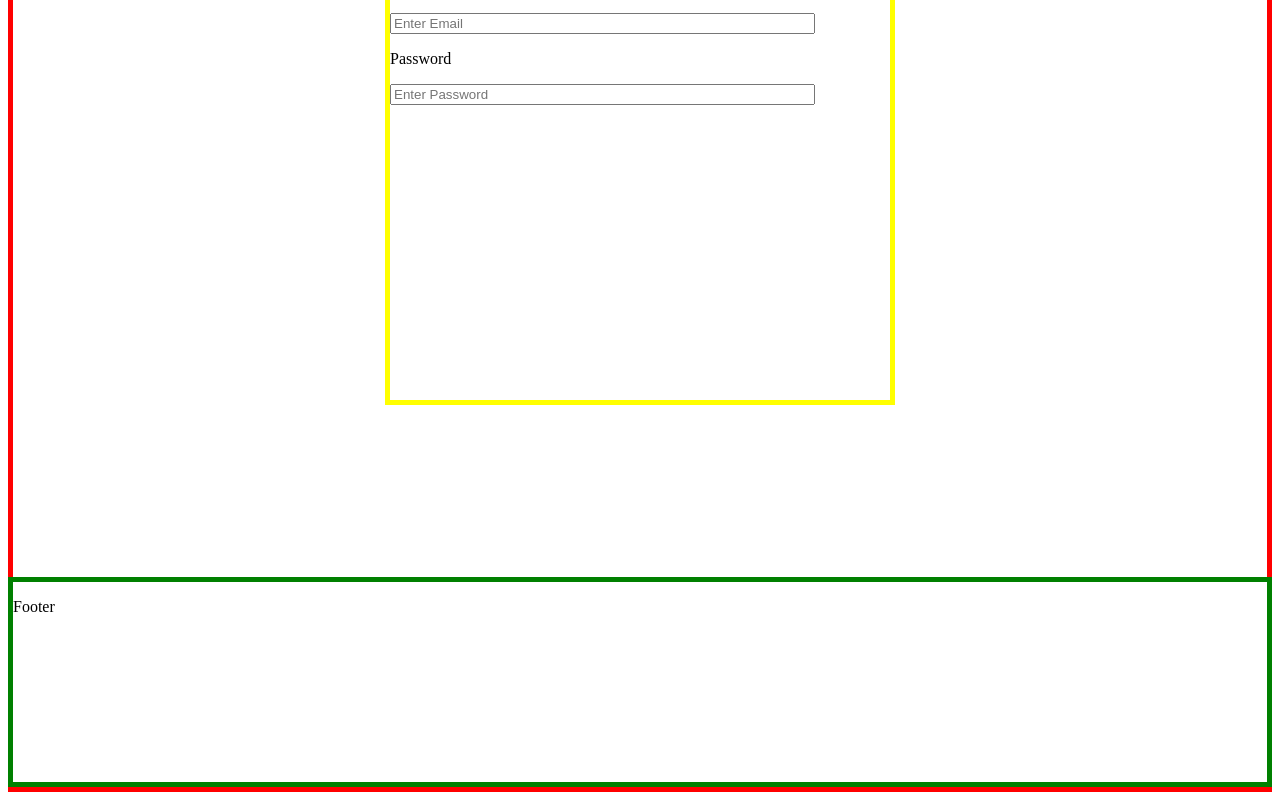
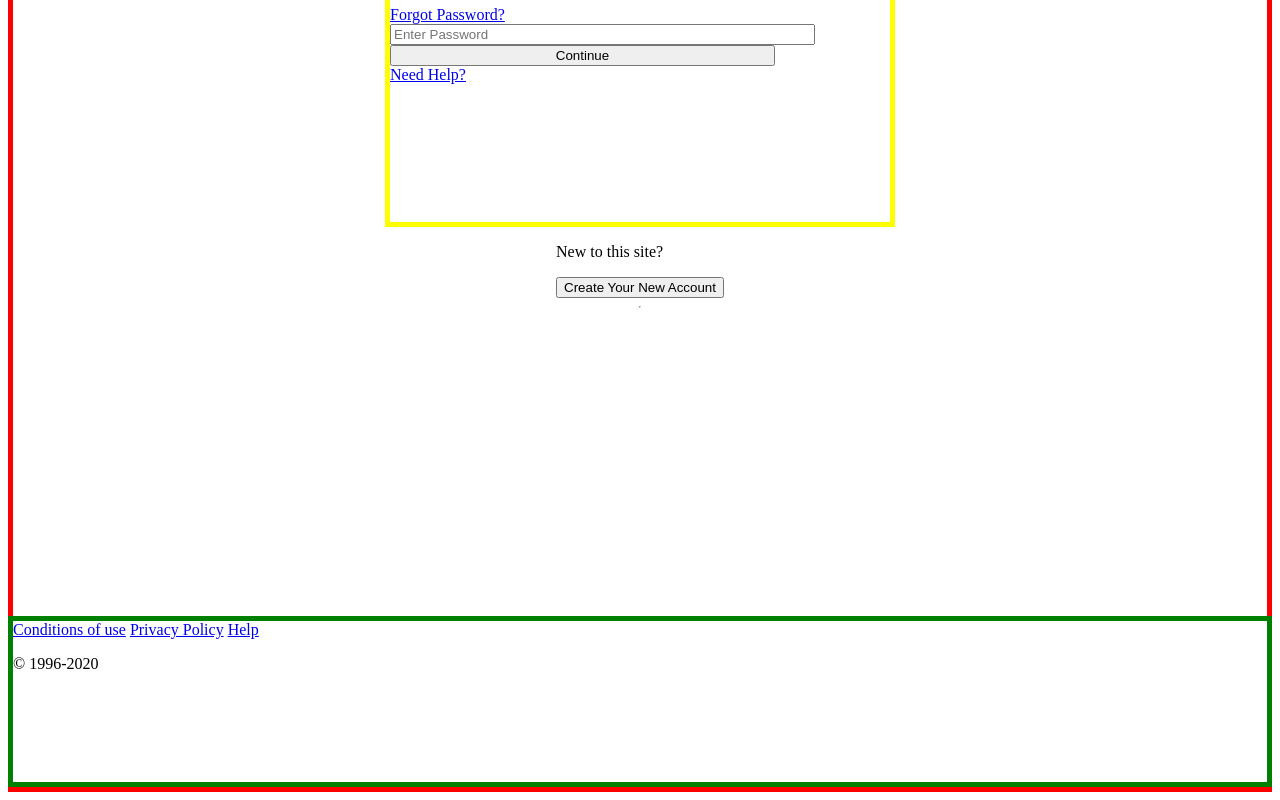
Before and after one commit to ibsy000/kekambas-96-mockup, a plain HTML site: page index.html in a window 1280 px wide. Shown: the part 401-1201 px from the top of the page. Drawn offline with Linux system fonts and the light colour scheme.

Commit message:
Tweeked the arrangment of the page and filled in necessary text

```diff
--- a/index.html
+++ b/index.html
@@ -13,19 +13,44 @@
             <img src="https://via.placeholder.com/200x100?text=logo" alt="logo"
                 id="logo">
         </div>
-        <div id="sign-in">
+        <div class="main">
+            <div class="sign-in">
             <h1>Sign In</h1>
+            </div>
             <form>
+                <div class="email">
                 <p>Email (phone or mobile accounts)</p>
                     <input type="text" name="email" size="50" placeholder=
                     "Enter Email">
+                </div>
+                <div class="password">
                 <p>Password</p>
+                <a href="#">Forgot Password?</a>
                     <input type="text" name="password" size="50"
                         placeholder="Enter Password">
+                </div>
+                <div class="continue">
+                <button class="button">Continue</button>
+                </div>
             </form>
+            <div class="need-help">
+                <a href="#">Need Help?</a>
+            </div>
         </div>
-        <div id="footer">
-            <p>Footer</p>
+            <div class="new-to-site">
+                <p>New to this site?</p>
+                <button class="button2">Create Your New Account</button>
+            </div>
+        <div class="line">
+            <hr>
+        </div>
+        <div class="footer">
+            <div class="links">
+                <a href="#">Conditions of use</a>
+                <a href="#">Privacy Policy</a>
+                <a href="#">Help</a>
+            </div>
+            <p>&copy 1996-2020</p>
         </div>
     </div>
 </body>
--- a/main.css
+++ b/main.css
@@ -4,26 +4,27 @@
     flex-direction: column;
     height: 1175px;
     align-items: center;
-    justify-content: space-between;
 }
 
 .logo{
-    border: 5px solid blue;
-    height: 100px;
-    width: 200px;
+    margin-top: 50px;
 }
 
 
-#sign-in{
+.main{
     border: 5px solid yellow;
     height: 500px;
     width: 500px;
-    order: 1
+    margin-top: 50px;
 }
 
-#footer{
+.footer{
     border: 5px solid green;
     height: 200px;
     width: 100%;
-    order: 2;
+    margin-top: 300px;
 }
+
+.button{
+    width: 385px
+}
```
